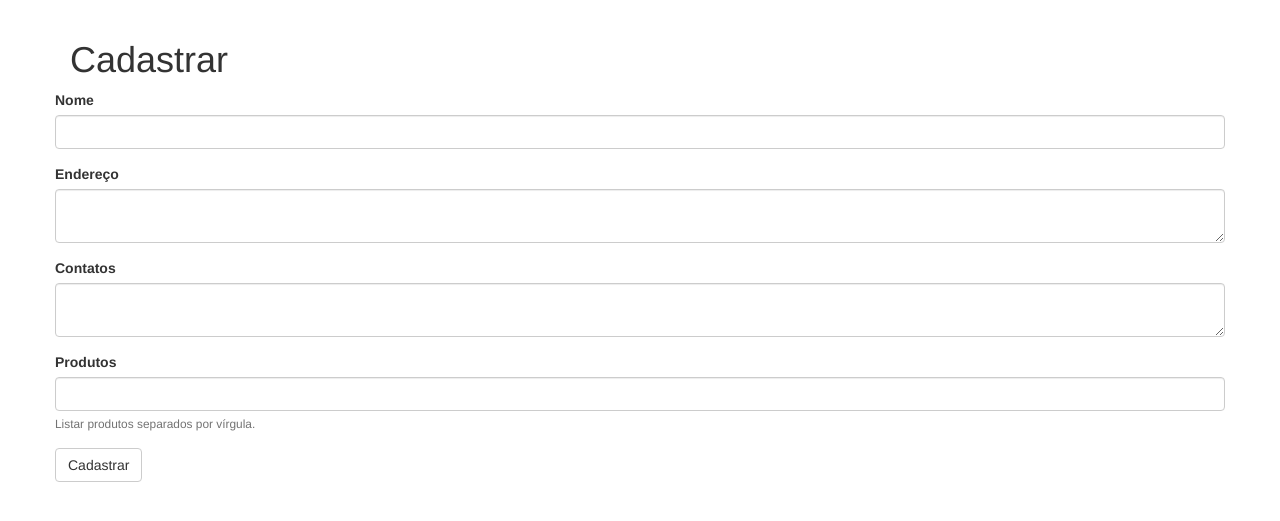
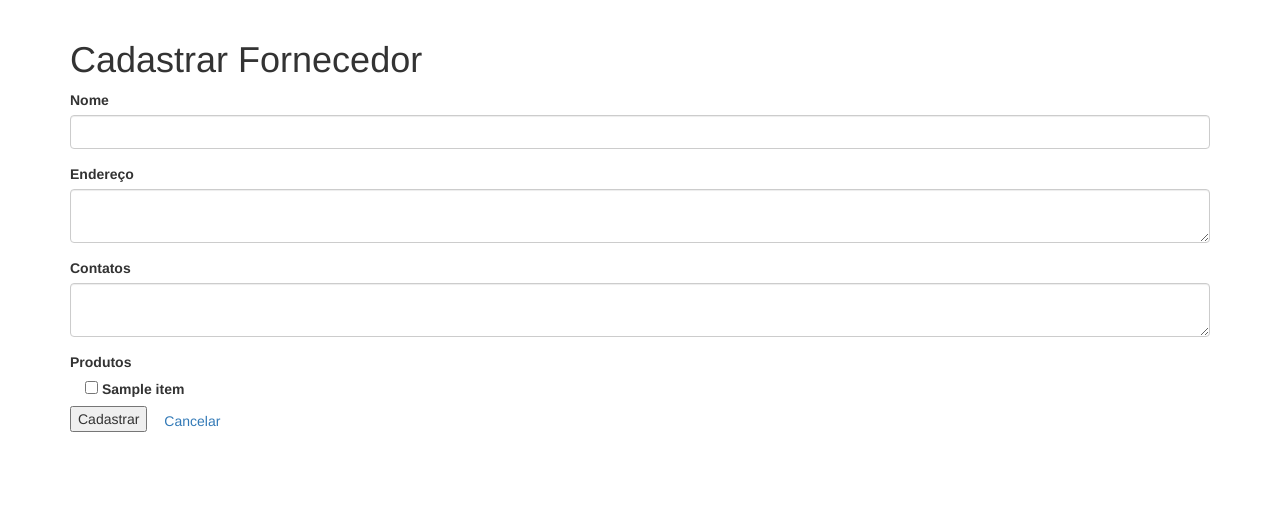
Before and after one commit to jcsilva/cadastro-fornecedores, a Flask app: page /newsupplier in a window 1280 px wide. Shown: the part 52-573 px from the top of the page. Run offline with Flask 2, Linux system fonts and the light colour scheme; tables that the repository leaves empty hold one stand-in row (values such as "Sample post"); some libraries are stand-ins or nearby versions.

Commit message:
Altera a forma como os produtos são exibidos no cadastro de um novo fornecedor

```diff
--- a/app/forms.py
+++ b/app/forms.py
@@ -1,7 +1,7 @@
 # -*- coding: utf-8 -*-
 
 from flask_wtf import FlaskForm
-from wtforms import StringField, TextAreaField, SubmitField, SelectField, DecimalField
+from wtforms import StringField, TextAreaField, SubmitField, SelectField, DecimalField, SelectMultipleField, widgets
 from wtforms.fields.html5 import DateField
 from wtforms.fields import FieldList, FormField
 from wtforms.validators import DataRequired, Optional
@@ -45,7 +45,7 @@ class SupplierForm(FlaskForm):
     name = StringField('Nome', validators=[DataRequired()])
     address = TextAreaField('Endereço')
     contacts = TextAreaField('Contatos')
-    portfolio = ItemField('Produtos', description='Listar produtos separados por vírgula.')
+    portfolio = SelectMultipleField('Produtos', coerce=int, option_widget = widgets.CheckboxInput())
     submit = SubmitField('Cadastrar')
 
 
--- a/app/routes.py
+++ b/app/routes.py
@@ -37,26 +37,32 @@ def list_items():
 @app.route('/newsupplier', methods=['GET', 'POST'])
 def new_supplier():
     form = SupplierForm()
+    form.portfolio.choices = [(g.id, g.name) for g in Item.query.order_by('name')]
     if form.validate_on_submit():
         supplier = Supplier.query.filter_by(name=form.name.data).first()
+        item_list = []
+        choices = dict(form.portfolio.choices)
+        for item_idx in form.portfolio.data:
+            item_name = choices.get(item_idx)
+            item_list.append(Item.query.filter_by(name=item_name).first())
         # if I try to add a new supplier, but it was deleted (status==DELETED),
         # I should update its variables instead of creating a new record
         if supplier:
             # we never update name!
             supplier.contacts = form.contacts.data
             supplier.address = form.address.data
-            supplier.portfolio = form.portfolio.data
+            supplier.portfolio = item_list
             supplier.status = Status.ACTIVE
         else:
             p = Supplier(name=form.name.data,
                          address=form.address.data,
                          contacts=form.contacts.data,
-                         portfolio=form.portfolio.data,
+                         portfolio=item_list,
                          status=Status.ACTIVE)
             db.session.add(p)
         db.session.commit()
         flash('Novo fornecedor cadastrado {}, endereço={}, contato={}, produtos={}'.format(
-            form.name.data, form.address.data, form.contacts.data, form.portfolio.data))
+            form.name.data, form.address.data, form.contacts.data, item_list))
         return redirect(url_for('index'))
     return render_template('newsupplier.html', title='Cadastrar', form=form)
 
@@ -66,14 +72,22 @@ def edit_supplier(suppliername):
     supplier = Supplier.query.filter_by(name=suppliername).first_or_404()
     if request.method == 'POST':
         form = SupplierForm(obj=supplier)
+        form.portfolio.choices = [(g.id, g.name) for g in Item.query.order_by('name')]
         if form.validate_on_submit():
+            item_list = []
+            choices = dict(form.portfolio.choices)
+            for item_idx in form.portfolio.data:
+                item_name = choices.get(item_idx)
+                item_list.append(Item.query.filter_by(name=item_name).first())
             supplier.contacts = form.contacts.data
             supplier.address = form.address.data
-            supplier.portfolio = form.portfolio.data
+            supplier.portfolio = item_list
             db.session.commit()
             return redirect(url_for('detail_supplier', suppliername=supplier.name))
     else:
         form = SupplierForm(obj=supplier)
+        form.portfolio.choices = [(g.id, g.name) for g in Item.query.order_by('name')]
+        form.portfolio.data = [role.id for role in supplier.portfolio]
     return render_template('editsupplier.html', form=form)
 
 
--- a/app/templates/newsupplier.html
+++ b/app/templates/newsupplier.html
@@ -1,12 +1,51 @@
 {% extends "base.html" %}
-{% import 'bootstrap/wtf.html' as wtf %}
 
 {% block app_content %}
 
-<h1>Cadastrar</h1>
-<div class="row">
-        <div class="form-group">
-            {{ wtf.quick_form(form) }}
-        </div>
+<h1>Cadastrar Fornecedor</h1>
+
+<div>
+    <form action="" method="post">
+
+      {# http://flask.pocoo.org/snippets/3/ #}
+      {{ form.hidden_tag() }}
+
+      <div class="form-group">
+          {{ form.name.label(class='control-label') }}
+          <br>
+          {{ form.name(class='form-control') }}
+      </div>
+
+      <div class="form-group">
+          {{ form.address.label(class='control-label') }}
+          <br>
+          {{ form.address(class='form-control') }}
+      </div>
+
+      <div class="form-group">
+          {{ form.contacts.label(class='control-label') }}
+          <br>
+          {{ form.contacts(class='form-control') }}
+      </div>
+
+      <div class="form-group">
+        {{ form.portfolio.label }}
+        <br>
+
+      {% for item in form.portfolio %}
+      <div class="mt-2 col-md-12">
+        {{ item }} {{ item.label }}
+      </div>
+
+      {% endfor %}
     </div>
+
+        <p>
+          <input type="submit" value="Cadastrar">
+          <a class="btn" href="{{ url_for('index') }}">Cancelar</a>
+        </p>
+
+    </form>
+</div>
+
 {% endblock %}
```
Also changed, not shown: app/templates/editsupplier.html (+37 -6 lines).
